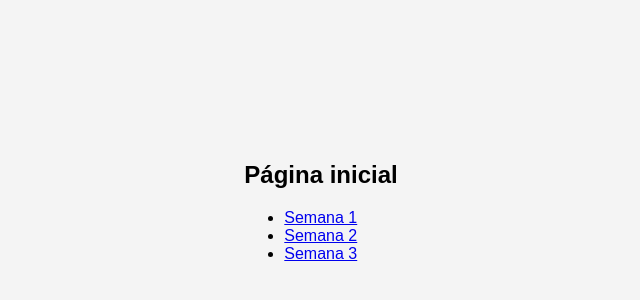
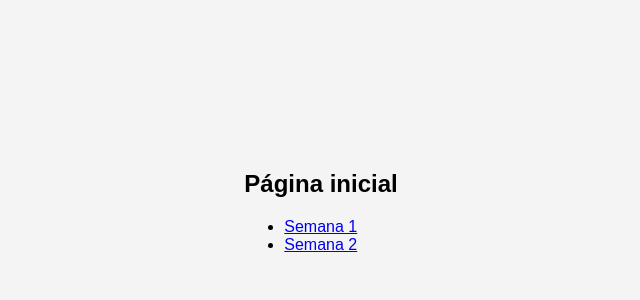
Before and after one commit to Kaynan1101/meu-app, a React (Create React App) app: page / in a window 1280 px wide. Shown: the part 190-490 px from the top of the page, without its empty margins (319-959 px from the left). Built offline with nearby package versions, Linux system fonts and the light colour scheme.

Commit message:
fix: home.js

```diff
--- a/src/Home.js
+++ b/src/Home.js
@@ -13,9 +13,6 @@ const Home = () => {
           <li>
             <Link to="Atv02">Semana 2</Link>
           </li>
-          <li>
-            <Link to="Atv03">Semana 3</Link>
-          </li>
         </ul>
       </nav>
     </div>
```
